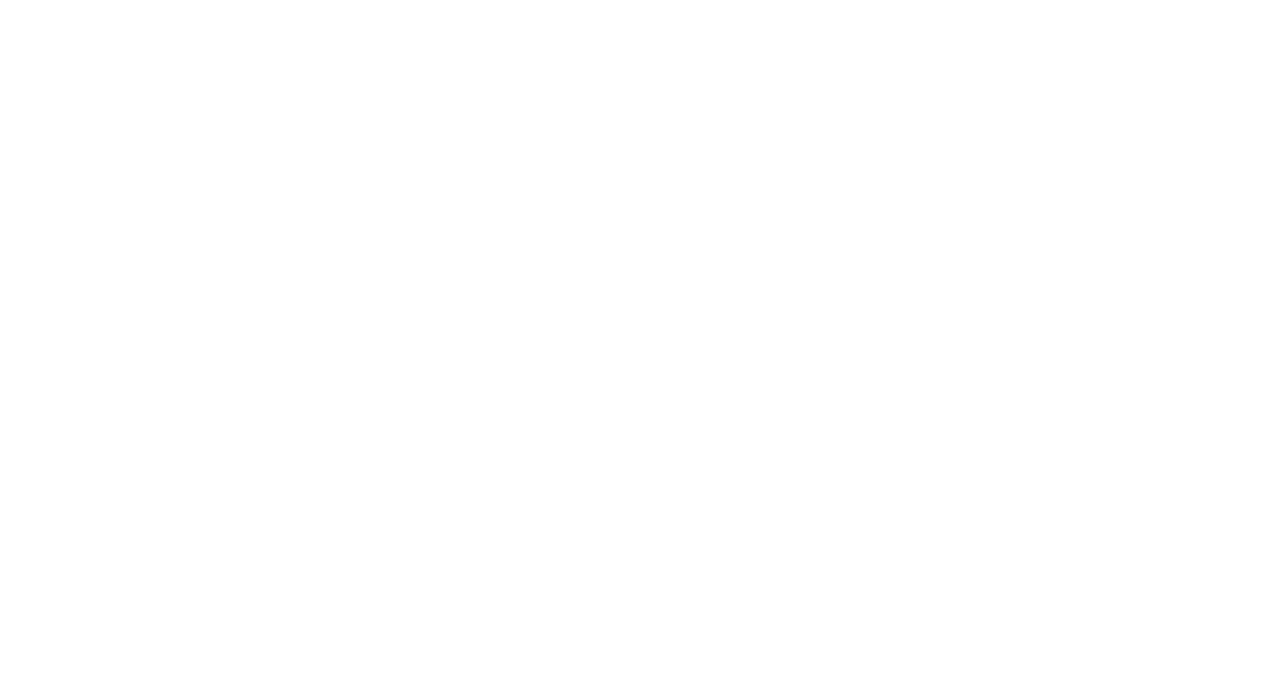
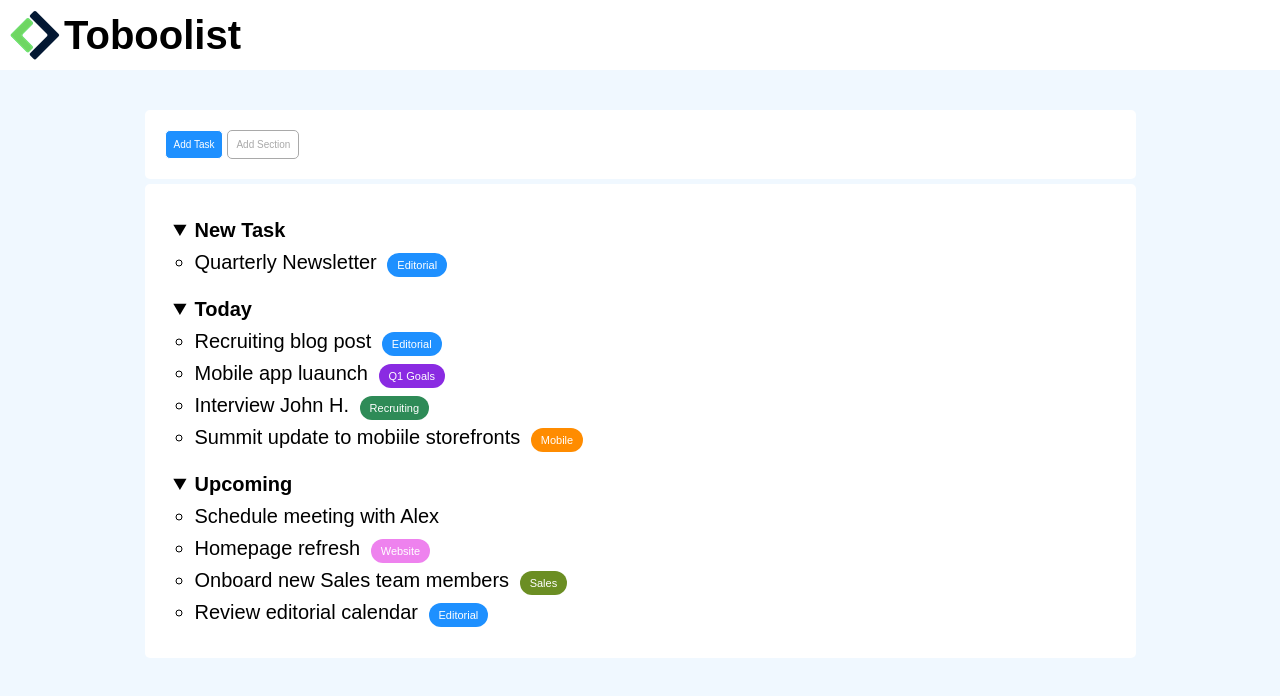
Before and after one commit to n3ndo/html-css-toboolist, a plain HTML site: page index.html in a window 1280 px wide. Drawn offline with Linux system fonts and the light colour scheme.

Commit message:
[UPDATE] aggiunta head e body, fine esercizio

```diff
--- a/css/style.css
+++ b/css/style.css
@@ -0,0 +1,134 @@
+*{
+    margin: 0 auto;
+    padding: 0;
+    box-sizing: border-box;
+}
+body{
+    background-color: aliceblue;
+}
+.container-1{
+    background-color: white;
+    width: 100%;
+    padding: 10px;
+}
+.logo{
+    display: inline-block;
+    vertical-align: middle;
+}
+#logo-text{
+    display: inline-block;
+    font-size: 40px;
+    font-family: sans-serif;
+    font-weight: 700;
+    vertical-align: middle;
+}
+.container-2{
+    max-width: 991px;
+    margin: 0 auto;
+}
+.buttons{
+    background-color: white;
+    margin-top: 40px;
+    padding: 20px;
+    border-radius: 5px;
+}
+.button-1{
+    padding: 8px;
+    font-size: 10px;
+    color: white;
+    background-color: dodgerblue;
+    border: 1px solid;
+    border-radius: 5px;
+}
+.button-2{
+    padding: 8px;
+    font-size: 10px;
+    background-color: white;
+    border: 1px solid darkgrey;
+    color: darkgray;
+    border-radius: 5px;
+}
+.all-lists{
+    padding-left: 50px;
+    padding-top: 30px;
+    padding-bottom: 30px;
+    margin-top: 5px;
+    background-color: white;
+    border-radius: 5px;
+    line-height: 1.6;
+}
+#new-task{
+    font-family: sans-serif;
+    list-style-type: disclosure-open;
+    font-weight: 700;
+    font-size: 20px;
+}
+#today{
+    font-family: sans-serif;
+    list-style-type: disclosure-open;
+    font-weight: 700;
+    padding-top: 15px;
+    font-size: 20px;
+}
+
+#upcoming{
+    font-family: sans-serif;
+    list-style-type: disclosure-open;
+    font-weight: 700;
+    padding-top: 15px;
+    font-size: 20px;
+}
+.editorial{
+    font-size: 11px;
+    padding: 6px 10px;
+    margin-left: 5px;
+    background-color: dodgerblue;
+    border-radius: 15px;
+    color: white;
+}
+.goals{
+    font-size: 11px;
+    padding: 6px 10px;
+    margin-left: 5px;
+    background-color: blueviolet;
+    border-radius: 15px;
+    color: white;
+}
+.recruiting{
+    font-size: 11px;
+    padding: 6px 10px;
+    margin-left: 5px;
+    background-color: seagreen;
+    border-radius: 15px;
+    color: white;
+}
+.mobile{
+    font-size: 11px;
+    padding: 6px 10px;
+    margin-left: 5px;
+    background-color: darkorange;
+    border-radius: 15px;
+    color: white;
+}
+.website{
+    font-size: 11px;
+    padding: 6px 10px;
+    margin-left: 5px;
+    background-color: violet;
+    border-radius: 15px;
+    color: white;
+}
+.sales{
+    font-size: 11px;
+    padding: 6px 10px;
+    margin-left: 5px;
+    background-color: olivedrab;
+    border-radius: 15px;
+    color: white;
+}
+.check-list{
+    font-weight: 500;
+}
+.cross-list{
+    font-weight: 500;
+}
--- a/index.html
+++ b/index.html
@@ -4,8 +4,52 @@
         <meta charset="UTF-8">
         <meta name="viewport" content="width=device-width, initial-scale=1.0">
         <title>Toboolist</title>
+        <link rel="stylesheet" type="text/css" href="./css/style.css">
     </head>
     <body>
-
+        <!-- HEADER-->
+        <header>
+            <div class="container-1">
+                <img class="logo" src="./img/Logo.png" alt="logo boolean">
+                <div id="logo-text"> Toboolist </div>
+            </div>
+        </header>
+        <!-- MAIN -->
+        <main>
+            <div class="container-2">
+                <div class="buttons">
+                    <button class="button-1" > Add Task</button>
+                    <button class="button-2" > Add Section</button>
+                </div>
+                <div class="all-lists">
+                    <ul>
+                        <!-- New task list -->
+                        <li id="new-task">New Task
+                            <ul>
+                                <li class="check-list">Quarterly Newsletter <span class="editorial">Editorial</span></li>
+                            </ul>
+                        </li>
+                        <!-- Today list -->
+                        <li id="today">Today
+                            <ul>
+                                <li class="check-list">Recruiting blog post <span class="editorial">Editorial</span></li>
+                                <li class="check-list">Mobile app luaunch <span class="goals">Q1 Goals</span></li>
+                                <li class="cross-list">Interview John H. <span class="recruiting">Recruiting</span></li>
+                                <li class="check-list">Summit update to mobiile storefronts <span class="mobile">Mobile</span></li>
+                            </ul>
+                        </li>
+                        <!-- Upcoming -->
+                        <li id="upcoming">Upcoming
+                            <ul>
+                                <li class="cross-list">Schedule meeting with Alex</li>
+                                <li class="check-list">Homepage refresh <span class="website">Website</span></li>
+                                <li class="check-list">Onboard new Sales team members <span class="sales">Sales</span></li>
+                                <li class="check-list">Review editorial calendar <span class="editorial">Editorial</span></li>
+                            </ul>
+                        </li>
+                    </ul>
+                </div>
+            </div>
+        </main>
     </body>
 </html>
```
Also changed, not shown: img/checkmark.png (added). Lines whose indentation alone changed are shown as unchanged.
